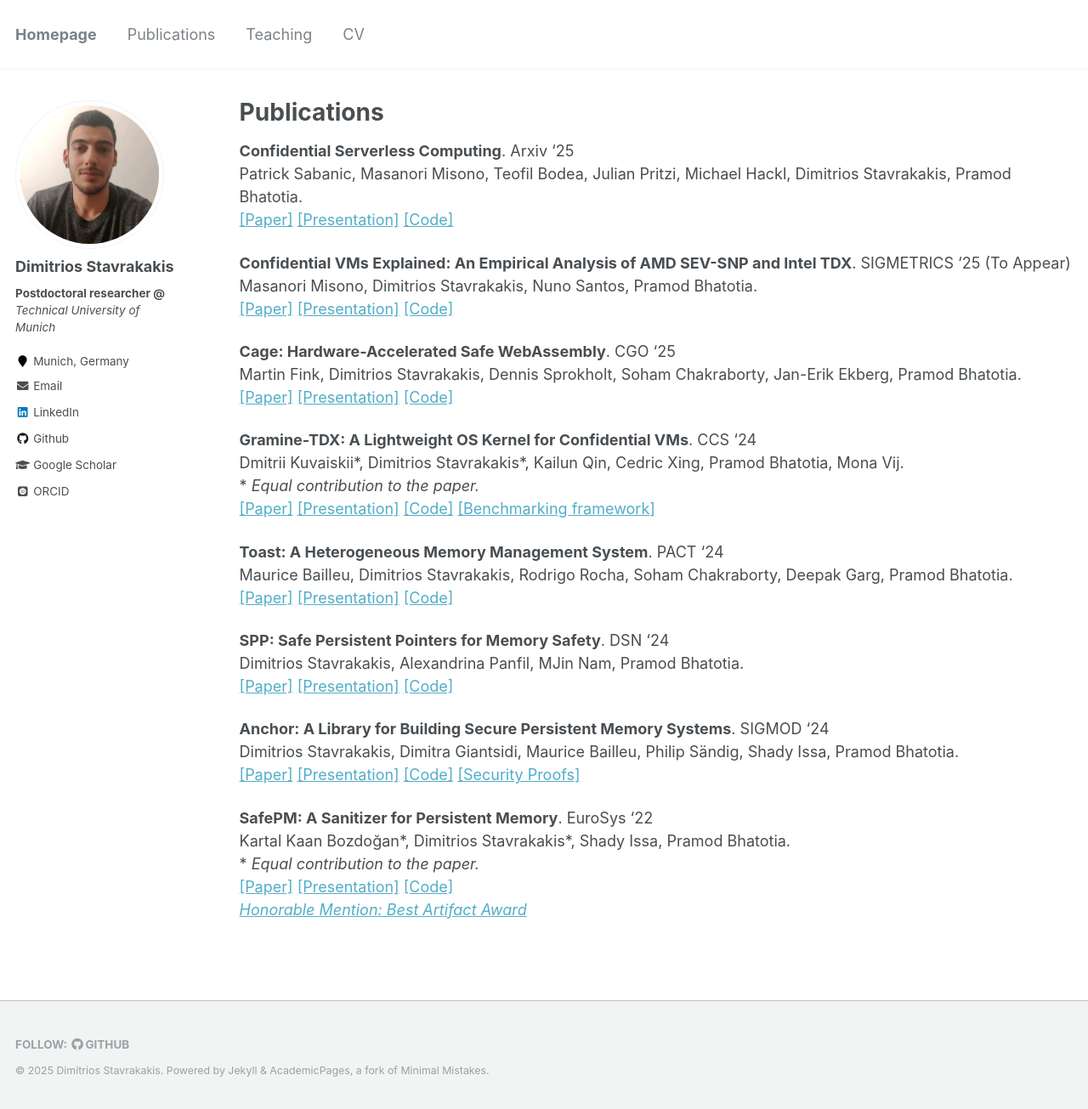
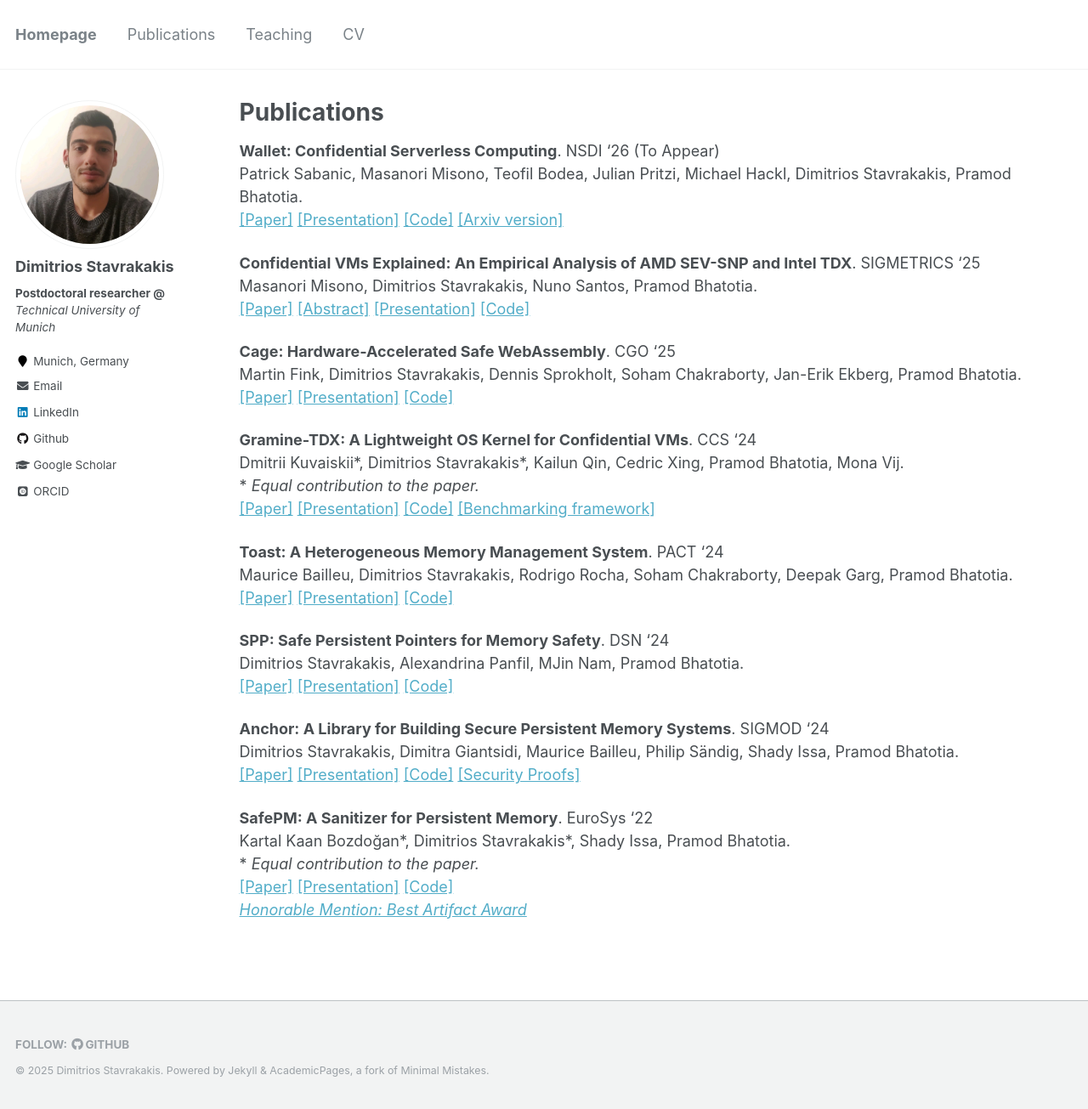
Before and after one commit to dimstav23/dimstav23.github.io, a Jekyll site: the page built from _pages/publications.md, in a window 1280 px wide and 1305 px high. Shown: the whole window at 85% size. Built offline with Jekyll 4.4.1, drawn with Linux system fonts in a browser that asks for light colours; some web fonts are replaced.

Commit message:
update cv, pubs and teaching
Signed-off-by: dimstav23 <dimstav23@gmail.com>

```diff
--- a/_pages/publications.md
+++ b/_pages/publications.md
@@ -15,13 +15,13 @@ author_profile: true
   {% include archive-single.html %}
 {% endfor %} -->
 
-__Confidential Serverless Computing__. Arxiv '25 \
+__Wallet: Confidential Serverless Computing__. NSDI '26 (To Appear) \
 Patrick Sabanic, Masanori Misono, Teofil Bodea, Julian Pritzi, Michael Hackl, Dimitrios Stavrakakis, Pramod Bhatotia. \
-[[Paper]](https://arxiv.org/pdf/2504.21518) [[Presentation]](https://dimstav23.github.io/publications) [[Code]](https://dimstav23.github.io/publications)
+[[Paper]](https://dimstav23.github.io/publications) [[Presentation]](https://dimstav23.github.io/publications) [[Code]](https://dimstav23.github.io/publications) [[Arxiv version]](https://arxiv.org/pdf/2504.21518)
 
-__Confidential VMs Explained: An Empirical Analysis of AMD SEV-SNP and Intel TDX__. SIGMETRICS '25 (To Appear) \
+__Confidential VMs Explained: An Empirical Analysis of AMD SEV-SNP and Intel TDX__. SIGMETRICS '25 \
 Masanori Misono, Dimitrios Stavrakakis, Nuno Santos, Pramod Bhatotia. \
-[[Paper]](https://dse.in.tum.de/wp-content/uploads/2024/11/sigmetrics25summer-CVM-Explained.pdf) [[Presentation]](https://dimstav23.github.io/publications) [[Code]](https://github.com/TUM-DSE/CVM_eval)
+[[Paper]](https://dse.in.tum.de/wp-content/uploads/2024/11/sigmetrics25summer-CVM-Explained.pdf) [[Abstract]](https://dse.in.tum.de/wp-content/uploads/2025/04/CVM-Explained-SIGMETRICS-2025-abstract.pdf) [[Presentation]](https://dse.in.tum.de/wp-content/uploads/2025/06/CVM-Explained-SIGMETRICS-2025-slide.pdf) [[Code]](https://github.com/TUM-DSE/CVM_eval)
 
 __Cage: Hardware-Accelerated Safe WebAssembly__. CGO '25 \
 Martin Fink, Dimitrios Stavrakakis, Dennis Sprokholt, Soham Chakraborty, Jan-Erik Ekberg, Pramod Bhatotia. \
```
Also changed, not shown: _pages/cv.md (+4 -4 lines), _pages/teaching.md (+3 -0 lines).
